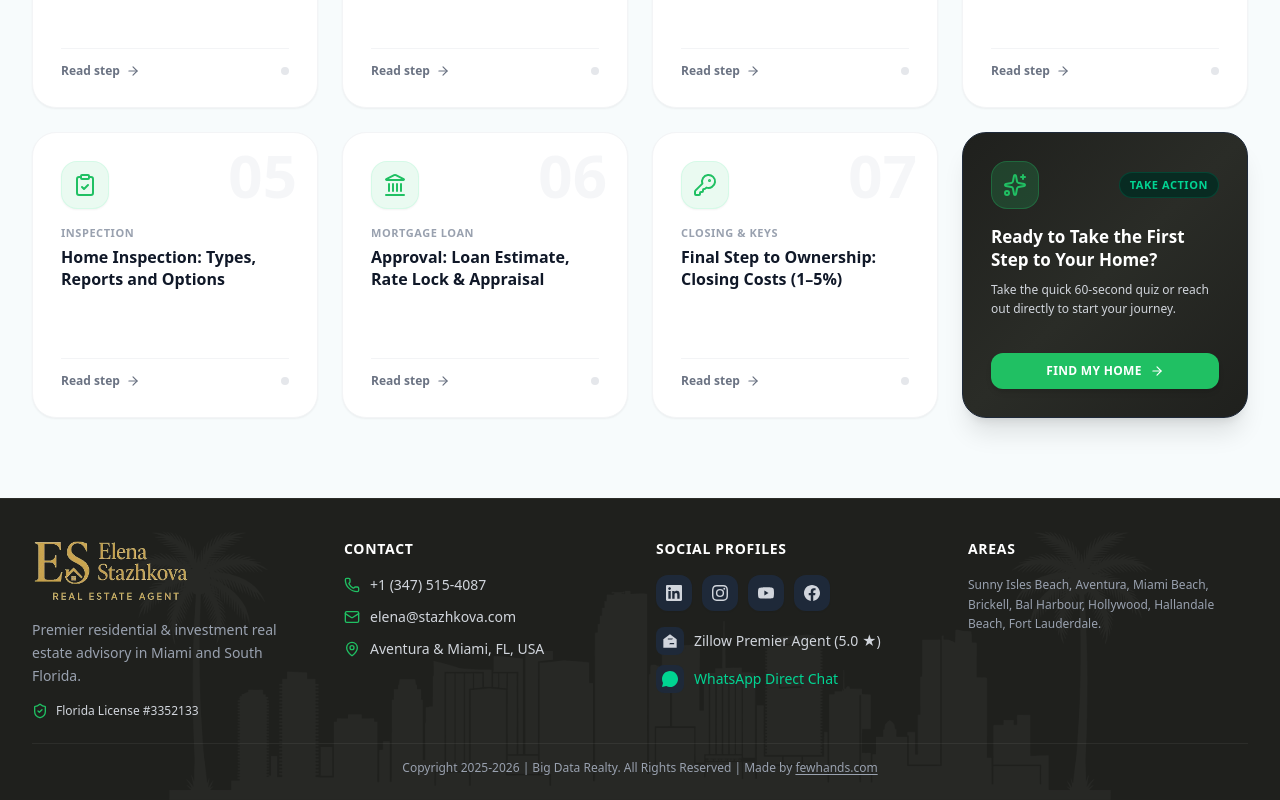
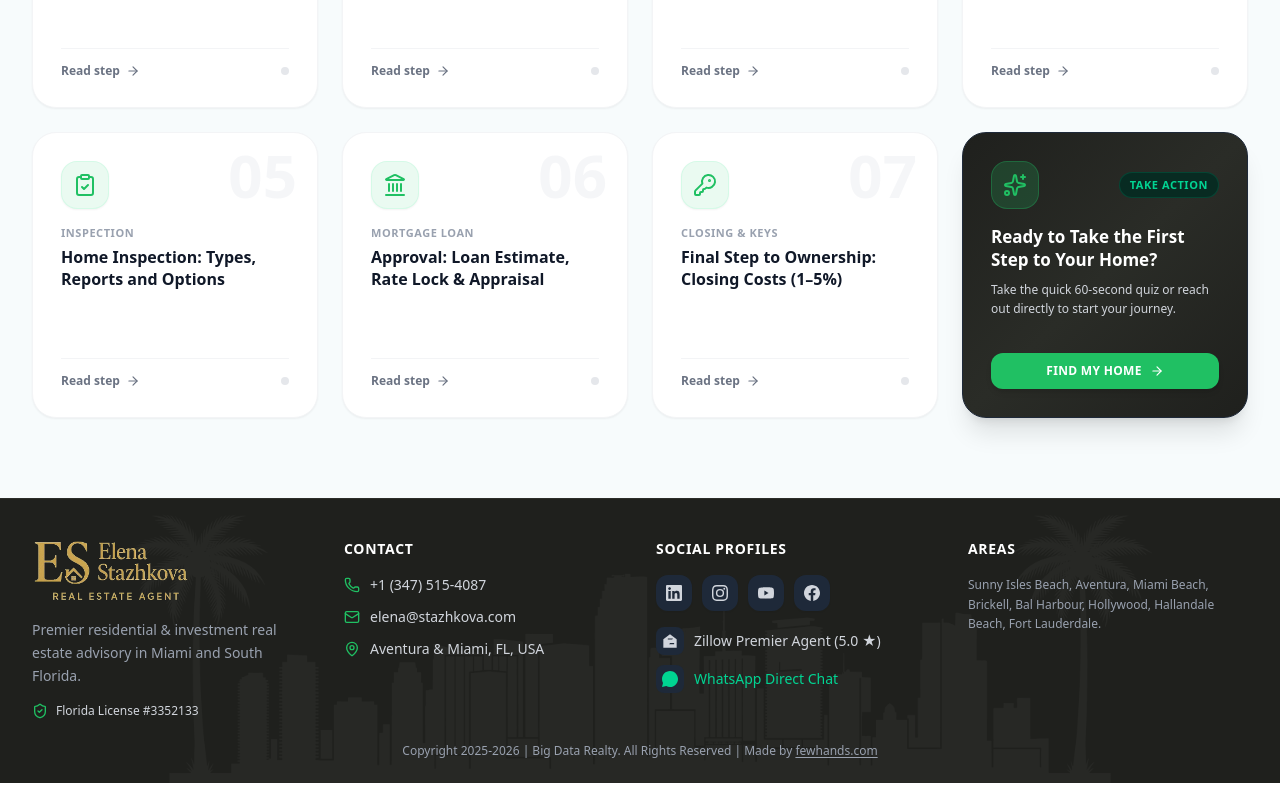
Before and after one commit to andreibdr/stazhkova_wp, a Next.js app in the folder website/: page / in a window 1280 px wide. Shown: the part 6394-7194 px from the top of the page. Built offline with nearby package versions, Linux system fonts and the light colour scheme.

Commit message:
style: remove dividing line in footer above copyright

```diff
--- a/website/components/Footer.tsx
+++ b/website/components/Footer.tsx
@@ -75,7 +75,7 @@ export default function Footer({ lang }: FooterProps) {
       />
 
       <div className="max-w-7xl mx-auto px-4 sm:px-6 lg:px-8 relative z-10">
-        <div className="grid grid-cols-1 md:grid-cols-2 lg:grid-cols-4 gap-8 pb-6 border-b border-white/[0.06]">
+        <div className="grid grid-cols-1 md:grid-cols-2 lg:grid-cols-4 gap-8 pb-4">
           {/* Brand Col */}
           <div className="space-y-4">
             {/* Official Logo on Dark Footer */}
@@ -222,7 +222,7 @@ export default function Footer({ lang }: FooterProps) {
         </div>
 
         {/* Copyright Centered */}
-        <div className="pt-4 text-center text-xs text-gray-400">
+        <div className="pt-2 text-center text-xs text-gray-400">
           <p>
             Copyright 2025-2026 | Big Data Realty. All Rights Reserved | Made by{' '}
             <a
```
